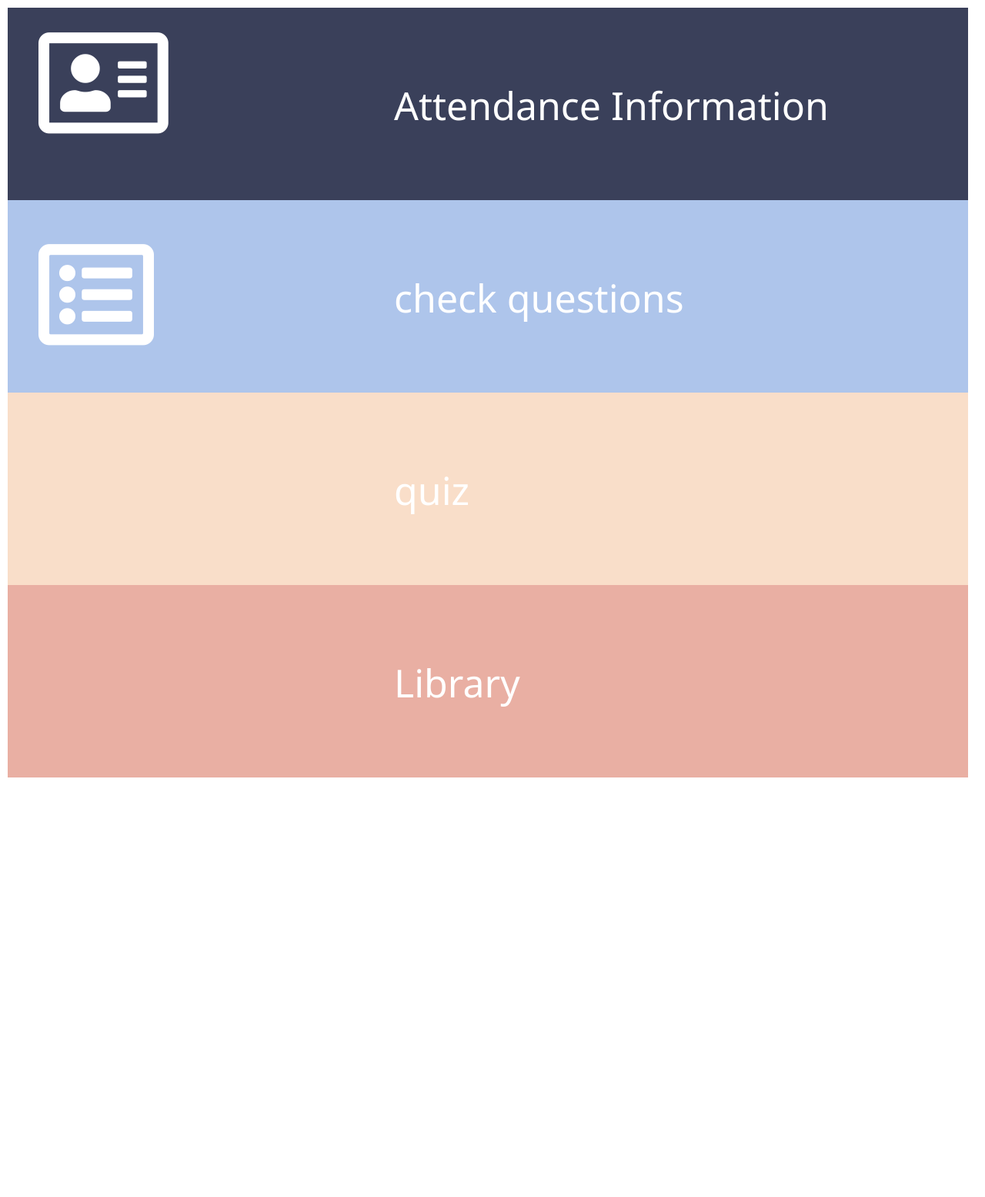
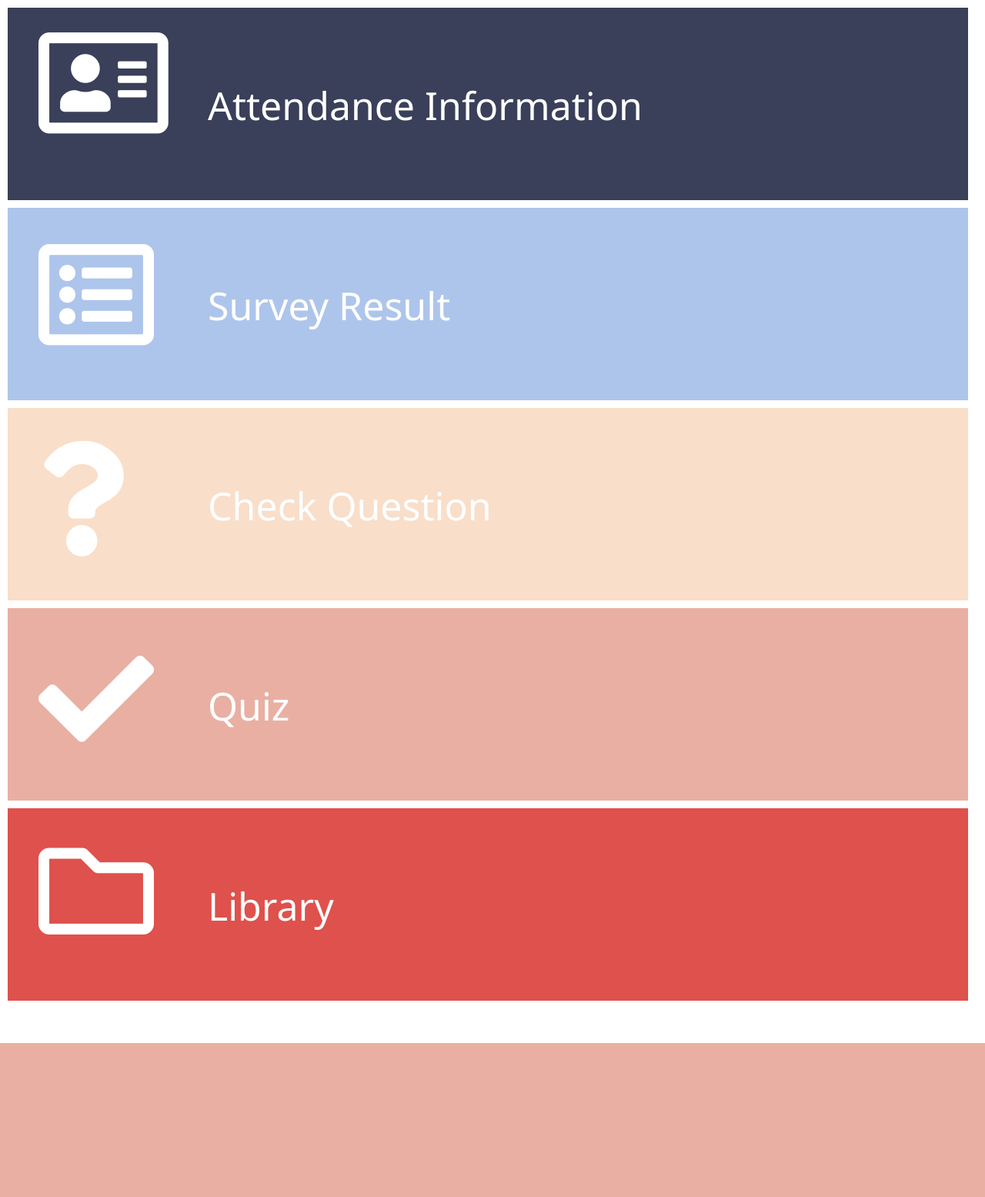
Before and after one commit to SoySourceSause/EasySeminar, a Flask app: page /master in a window 1280 px wide. Shown: the whole page at 77% size. After the commit the page ends 1355 px from the top, so only its background shows below. Run offline with Flask 2, Linux system fonts and the light colour scheme; some libraries are stand-ins or nearby versions.

Commit message:
Add files via upload

```diff
--- a/final/templates/download.html
+++ b/final/templates/download.html
@@ -23,7 +23,6 @@
   <button type="button" id="downloadButton">자료</button>
   <script>
     // Initialize Firebase
-
     var config = {
       apiKey: "AIzaSyDQQqY-iNLB8rEUVjIVbalJOXj9RJYrFB8",
       authDomain: "easyseminardb.firebaseapp.com",
@@ -36,7 +35,6 @@
 
     var storage = firebase.storage();
 
-
     var downloadButton = document.getElementById('downloadButton');
     var imgRef = storage.ref('Seminar_library/data');
     downloadButton.addEventListener('click', function(){
@@ -45,8 +43,6 @@
         location.href = url;
       });
     });
-
-
 
   </script>
 
--- a/final/templates/index.html
+++ b/final/templates/index.html
@@ -7,7 +7,7 @@
     <link rel="stylesheet" href="https://www.w3schools.com/w3css/4/w3.css">
 
     <link href="//maxcdn.bootstrapcdn.com/font-awesome/5.3.0/css/font-awesome.min.css" rel="stylesheet">
-<link rel="stylesheet" href="https://use.fontawesome.com/releases/v5.3.1/css/all.css" integrity="sha384-mzrmE5qonljUremFsqc01SB46JvROS7bZs3IO2EmfFsd15uHvIt+Y8vEf7N7fWAU" crossorigin="anonymous">
+    <link rel="stylesheet" href="https://use.fontawesome.com/releases/v5.3.1/css/all.css" integrity="sha384-mzrmE5qonljUremFsqc01SB46JvROS7bZs3IO2EmfFsd15uHvIt+Y8vEf7N7fWAU" crossorigin="anonymous">
     <link rel="stylesheet" href="path/css/font-awesome.min.css">
 
     <style>
@@ -121,7 +121,7 @@
     }
 
    #download_button{
-      top: 1040px;
+      top: 1100px;
     }
 
     #personal_info{
--- a/final/templates/mindex.html
+++ b/final/templates/mindex.html
@@ -7,7 +7,7 @@
     <link rel="stylesheet" href="https://www.w3schools.com/w3css/4/w3.css">
 
     <link href="//maxcdn.bootstrapcdn.com/font-awesome/5.3.0/css/font-awesome.min.css" rel="stylesheet">
-<link rel="stylesheet" href="https://use.fontawesome.com/releases/v5.3.1/css/all.css" integrity="sha384-mzrmE5qonljUremFsqc01SB46JvROS7bZs3IO2EmfFsd15uHvIt+Y8vEf7N7fWAU" crossorigin="anonymous">
+    <link rel="stylesheet" href="https://use.fontawesome.com/releases/v5.3.1/css/all.css" integrity="sha384-mzrmE5qonljUremFsqc01SB46JvROS7bZs3IO2EmfFsd15uHvIt+Y8vEf7N7fWAU" crossorigin="anonymous">
     <link rel="stylesheet" href="path/css/font-awesome.min.css">
 
     <style>
@@ -16,6 +16,7 @@
       padding: 0;
       width: 97.5%;
     }
+
     p{
       font-size: 150px;
       position: absolute;
@@ -24,12 +25,13 @@
       padding: 0;
       color: #ffffff;
     }
+
      h3{
       position: absolute;
       color: #ffffff;
       font-size: 50px;
       font-family: ;
-      left: 40%;
+      left: 270px;
       margin-top: 90px;
     }
 
@@ -45,146 +47,163 @@
       background-color: transparent;
       right: 10px;
     }
-    #attendance{
 
-      margin-bottom: 00px;
-      width: 50%%;
+    #personal{
+
+      margin-bottom: 10px;
+      width: 100%;
       height: 250px;
       background-color: #3A405A;
     }
-    #checkquestion{
-      margin-bottom: 0px;
+
+    #survey{
+      margin-bottom: 10px;
       width: 100%;
       height: 250px;
       background-color: #AEC5EB;
     }
-    #masterquiz{
-      margin-bottom: 0px;
+
+    #question{
+      margin-bottom: 10px;
       width: 100%;
       height: 250px;
       background-color: #F9DEC9;
     }
-    /*#quiz{
-      margin-bottom: 10px;
-      width: 100%;
-      height: 250px;
-      background-color: #E9AFA3;
-    }*/
-    #library{
+
+    #quiz{
       margin-bottom: 10px;
       width: 100%;
       height: 250px;
       background-color: #E9AFA3;
     }
-     .attendance_icon{
+    #download{
+      margin-bottom: 10px;
+      width: 100%;
+      height: 250px;
+      background-color: #df514c;
+    }
+
+     .personal_icon{
       top: 0;
     }
-    .checkquestion_icon{
+
+    .survey_icon{
       top: 275px;
     }
-    .masterquiz_icon{
+
+    .question_icon{
       top: 540px;
       right: 20px;
     }
+
     .quiz_icon{
       top: 800px;
     }
-     .library_icon{
+
+     .download_icon{
       top: 1050px;
     }
-    #attendance_button{
+
+    #personal_button{
       top: 10px;
-      width: 100%; height: 100%;
+    }
 
-    }
-    #checkquestion_button{
+    #survey_button{
       top: 275px;
     }
-    #masterquiz_button{
+
+    #question_button{
       top: 535px;
     }
+
    #quiz_button{
       top: 795px;
     }
-   #library_button{
-      top: 1300px;
+
+   #download_button{
+      top: 1100px;
     }
-    #attendance_info{
 
-    }
-    #checkquestion_info{
+    #personal_info{
 
     }
 
-    #masterquiz_info{
+    #survey_info{
 
     }
+
+    #question_info{
+
+    }
+
     #quiz_info{
 
     }
-    #library_info{
+
+    #download_info{
 
     }
+
     </style>
   </head>
 
   <body>
-<!--     <form action="/attendance">
-  <div class="attendance">
-  <p class="attendance_icon">
+<!--     <form action="/personal">
+  <div class="personal">
+  <p class="personal_icon">
   <i class="far fa-address-card"></i></p>
       <input class="w3-input w3-border-0"  type="submit" value="인적사항" >
 <br>
     </form>     -->
- <div id="attendance">
+ <div id="personal">
 <form action="/attendance">
 
-  <p id="attendance_icon" class="attendance_icon">  <i class="far fa-address-card" ></i> </p>
-  <input class="w3-input w3-border-0" id="attendance_button"  type="submit" value=" " >
-  <h3 id=attendance_info>Attendance Information</h3>
+  <p id="personal_icon" class="personal_icon">  <i class="far fa-address-card" ></i> </p>
+  <input class="w3-input w3-border-0" id="personal_button"  type="submit" value=" " >
+  <h3 id=personal_info>Attendance Information</h3>
 
     </form>
 
 
   </div>
 
-  <div id="checkquestion">
-    <form action="/checkquestion">
-    <p id="checkquestion_icon" class="checkquestion_icon">
+  <div id="survey">
+    <form action="/surveyresult">
+    <p id="survey_icon" class="survey_icon">
     <i class="far fa-list-alt"></i></p>
-      <input class="w3-input w3-border-0" id="checkquestion_button" type="submit" value=" ">
-      <h3 id=checkquestion_info>check questions</h3>
+      <input class="w3-input w3-border-0" id="survey_button" type="submit" value=" ">
+      <h3 id=survey_info>Survey Result</h3>
 
     </form>
   </div>
 
-  <div id="masterquiz">
-    <form action="/masterquiz">
-  <p id="masterquiz_icon" class="masterquiz_icon">
-  <i class="fas fa-masterquiz"></i>  </p>
-      <input class="w3-input w3-border-0" id="masterquiz_button" type="submit" value=" ">
-      <h3 id="masterquiz_into">quiz</h3>
+  <div id="question">
+    <form action="/checkquestion">
+  <p id="question_icon" class="question_icon">
+  <i class="fas fa-question"></i>  </p>
+      <input class="w3-input w3-border-0" id="question_button" type="submit" value=" ">
+      <h3 id="question_into">Check Question</h3>
 
     </form>
   </div>
 
- <!--  <div id="quiz">
-    <form action="/quiz">
+  <div id="quiz">
+    <form action="/masterquiz">
   <p id="quiz_icon" class="quiz_icon">
   <i class="fas fa-check"></i>
   </p>
       <input class="w3-input w3-border-0" id="quiz_button" type="submit" value=" ">
       <h3 id="quiz_into">Quiz</h3>
     </form>
-  </div> -->
+  </div>
 
-  <div id="library">
+  <div id="download">
     <form action="/masterlibrary">
-  <p id="library_icon" class="library_icon">
+  <p id="download_icon" class="download_icon">
   <i class="far fa-folder"></i>
   </p>
-      <input class="w3-input w3-border-0" id="library_button" type="submit" value=" ">
-      <h3 id="library_into">Library</h3>
+      <input class="w3-input w3-border-0" id="download_button" type="submit" value=" ">
+      <h3 id="download_into">Library</h3>
     </form>
   </div>
 
```
Also changed, not shown: final/templates/attendance.html (+29 -3 lines), final/templates/checkquestion.html (+26 -4 lines), final/templates/choosequiz.html (+2 -9 lines), final/templates/lecturer.html (+8 -0 lines), final/templates/makequiz_submit.html (+1 -6 lines), final/templates/peopledetail.html (+27 -6 lines), final/templates/quiz_submit.html (+8 -2 lines), final/templates/quizresult.html (+16 -26 lines), final/templates/makequiz.html (indentation only), final/templates/survey_submit.html (line endings or trailing spaces).
